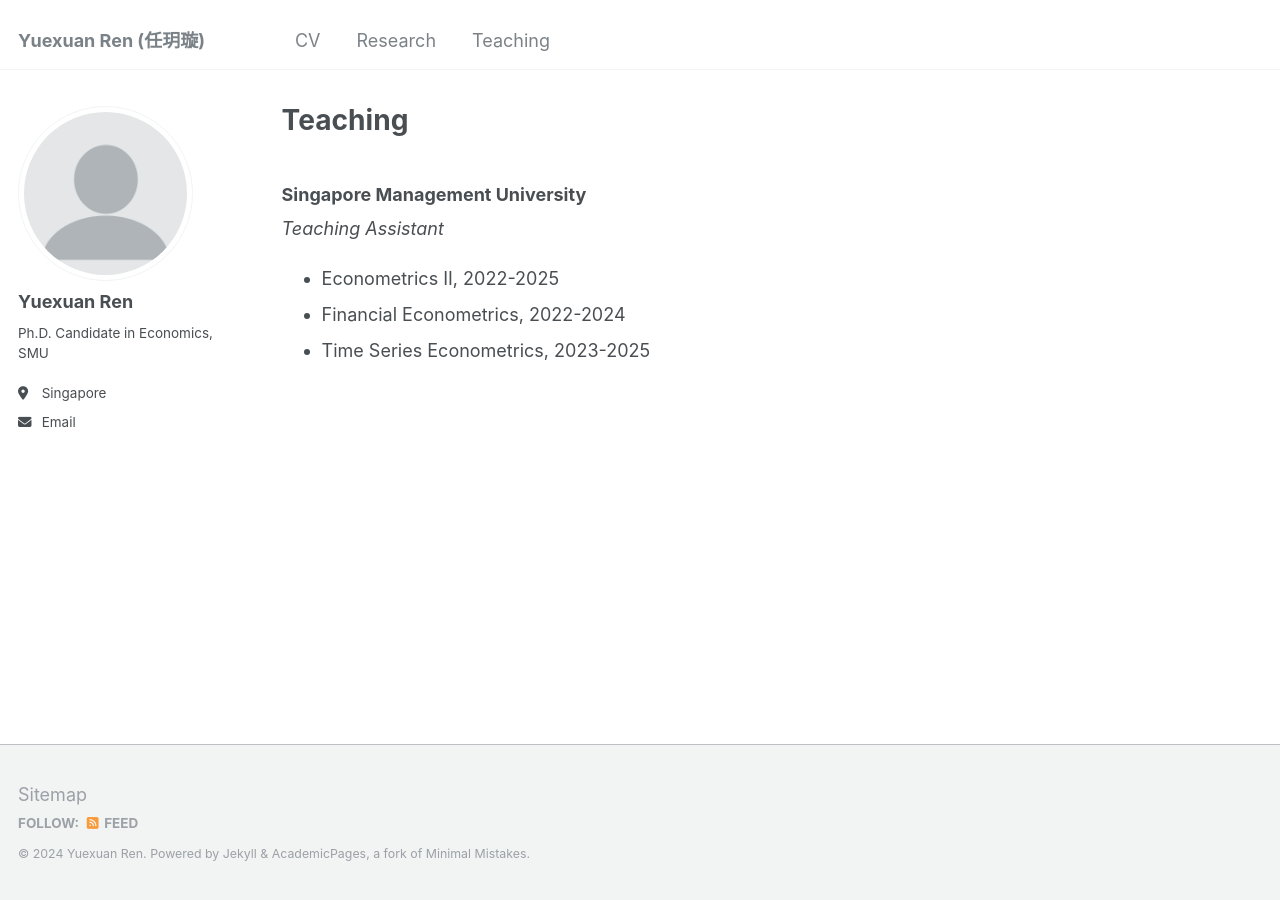
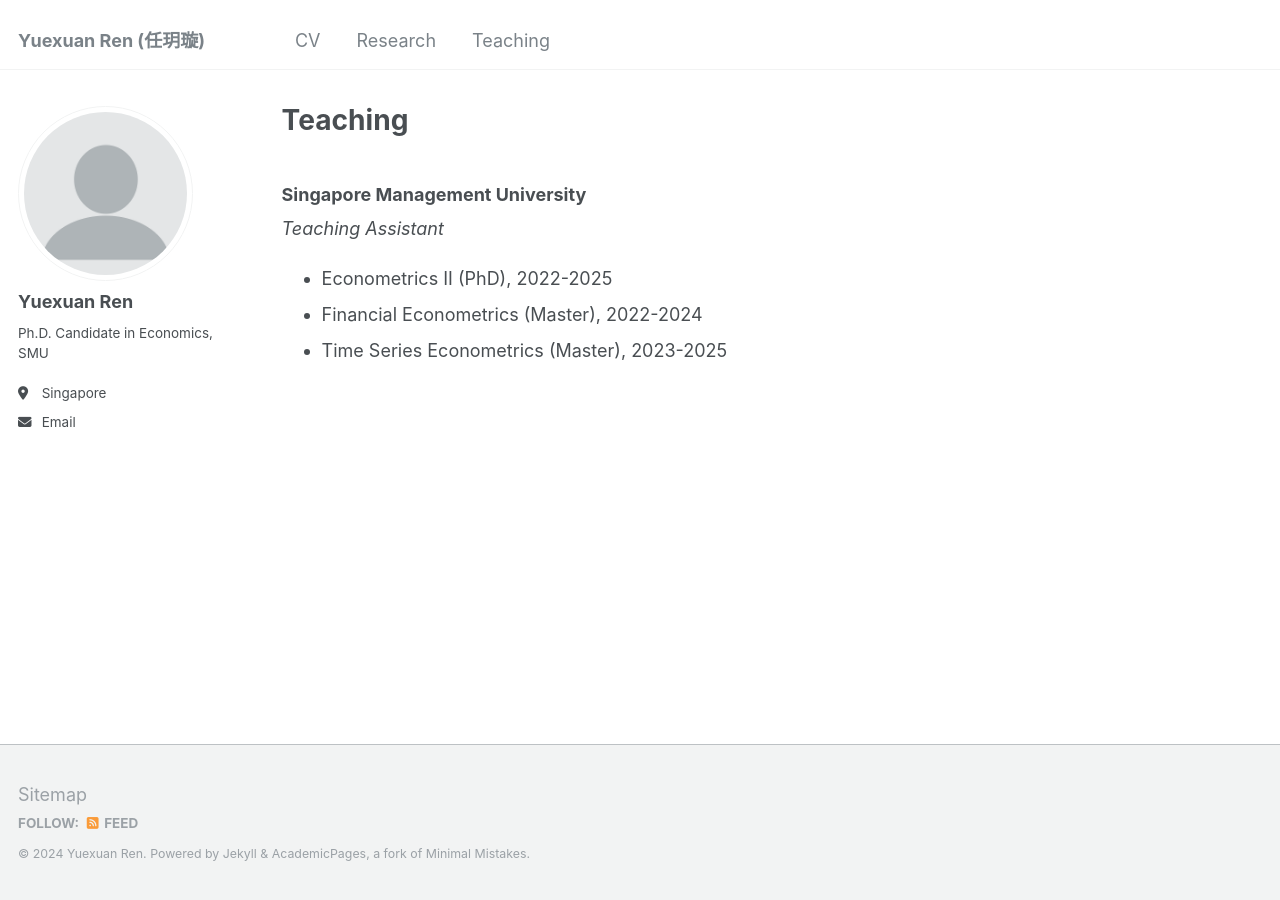
Before and after one commit to yuexuanren/yuexuanren.github.io, a Jekyll site: the page built from _pages/teaching.md, in a window 1280 px wide. Built offline with Jekyll 4.4.1, drawn with Linux system fonts in a browser that asks for light colours.

Commit message:
Update teaching.md

```diff
--- a/_pages/teaching.md
+++ b/_pages/teaching.md
@@ -13,6 +13,6 @@ author_profile: true
 
 *Teaching Assistant*
 
-  *  Econometrics II, 2022-2025
-  *  Financial Econometrics, 2022-2024
-  *  Time Series Econometrics, 2023-2025
+  *  Econometrics II (PhD), 2022-2025
+  *  Financial Econometrics (Master), 2022-2024
+  *  Time Series Econometrics (Master), 2023-2025
```
